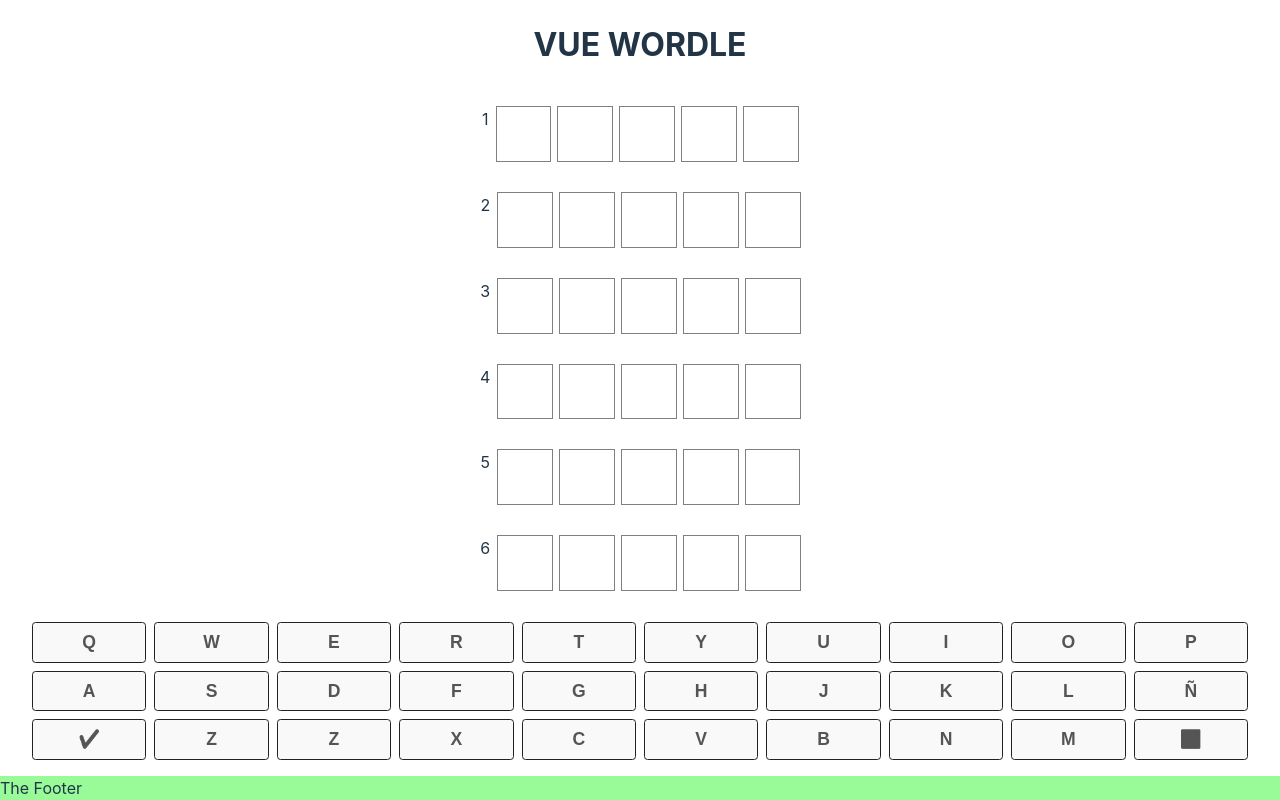
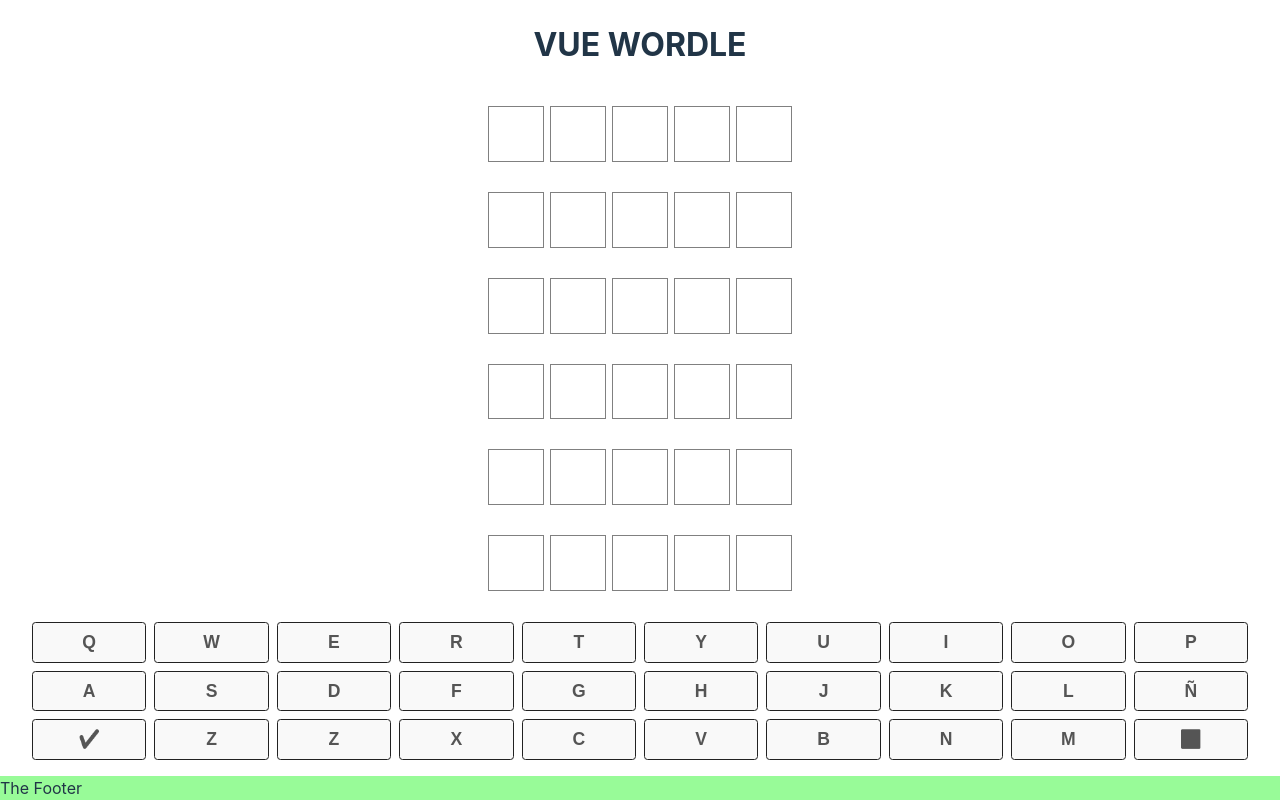
Before and after one commit to turuto/wordle-clon, a Vue app in the folder vue/: page / in a window 1280 px wide. Built offline with nearby package versions, Linux system fonts and the light colour scheme.

Commit message:
cell animation

```diff
--- a/vue/src/components/grid/TheGrid.vue
+++ b/vue/src/components/grid/TheGrid.vue
@@ -4,16 +4,13 @@
             v-for="n in GAME_CONFIG.NUM_ROUNDS"
             :key="n"
             class="grid__row"
-            :class="{ 'grid__row--active': n == activeRow }"
-        >
-            {{ n }}
+            :class="{ 'grid__row--active': n == activeRow }">
             <cell
                 v-for="i in GAME_CONFIG.NUM_LETTERS"
                 :key="i"
                 :letter="getLetter(n, i)"
                 class="grid__cell"
-                :class="[getCellClassName(n, i)]"
-            >
+                :class="[getCellClassName(n, i)]">
             </cell>
         </div>
     </div>
--- a/vue/src/components/grid/components/Cell.vue
+++ b/vue/src/components/grid/components/Cell.vue
@@ -12,7 +12,10 @@ defineProps({
 
 <style scoped lang="scss">
 .grid__cell {
+    position: relative;
+
     display: flex;
+    overflow: hidden;
     align-items: center;
     justify-content: center;
 
@@ -21,15 +24,67 @@ defineProps({
     font-size: 2rem;
     font-weight: bold;
 
+    --cell-color: white;
     aspect-ratio: 1/1;
 
+    &::before {
+        position: absolute;
+        z-index: -1;
+
+        display: block;
+
+        width: 100%;
+        height: 100%;
+
+        content: '';
+        transform: translateY(-100%);
+
+        background: var(--cell-color);
+    }
+
     &--success {
-        color: white;
-        background: var(--col-success);
+        --cell-color: var(--col-success);
     }
     &--not-in-place {
+        --cell-color: var(--col-warning);
+    }
+    &--fail {
+        --cell-color: var(--col-fail);
+    }
+
+    &--success,
+    &--not-in-place,
+    &--fail {
         color: white;
-        background: var(--col-warning);
+        color: white;
+        color: white;
+        &::before {
+            animation-name: slide-down;
+            animation-duration: 0.4s;
+            animation-timing-function: ease-in-out;
+            animation-iteration-count: 1;
+
+            animation-fill-mode: forwards;
+        }
+    }
+
+    &:nth-child(2)::before {
+        animation-delay: 0.1s;
+    }
+    &:nth-child(3)::before {
+        animation-delay: 0.2s;
+    }
+    &:nth-child(4)::before {
+        animation-delay: 0.3s;
+    }
+    &:nth-child(5)::before {
+        animation-delay: 0.4s;
+    }
+
+    @keyframes slide-down {
+        to {
+            transform: translateY(0);
+        }
     }
 }
 </style>
--- a/vue/src/style.css
+++ b/vue/src/style.css
@@ -58,4 +58,5 @@ body {
 :root {
     --col-success: limegreen;
     --col-warning: rgb(255, 183, 0);
+    --col-fail: rgb(67, 67, 67);
 }
```
